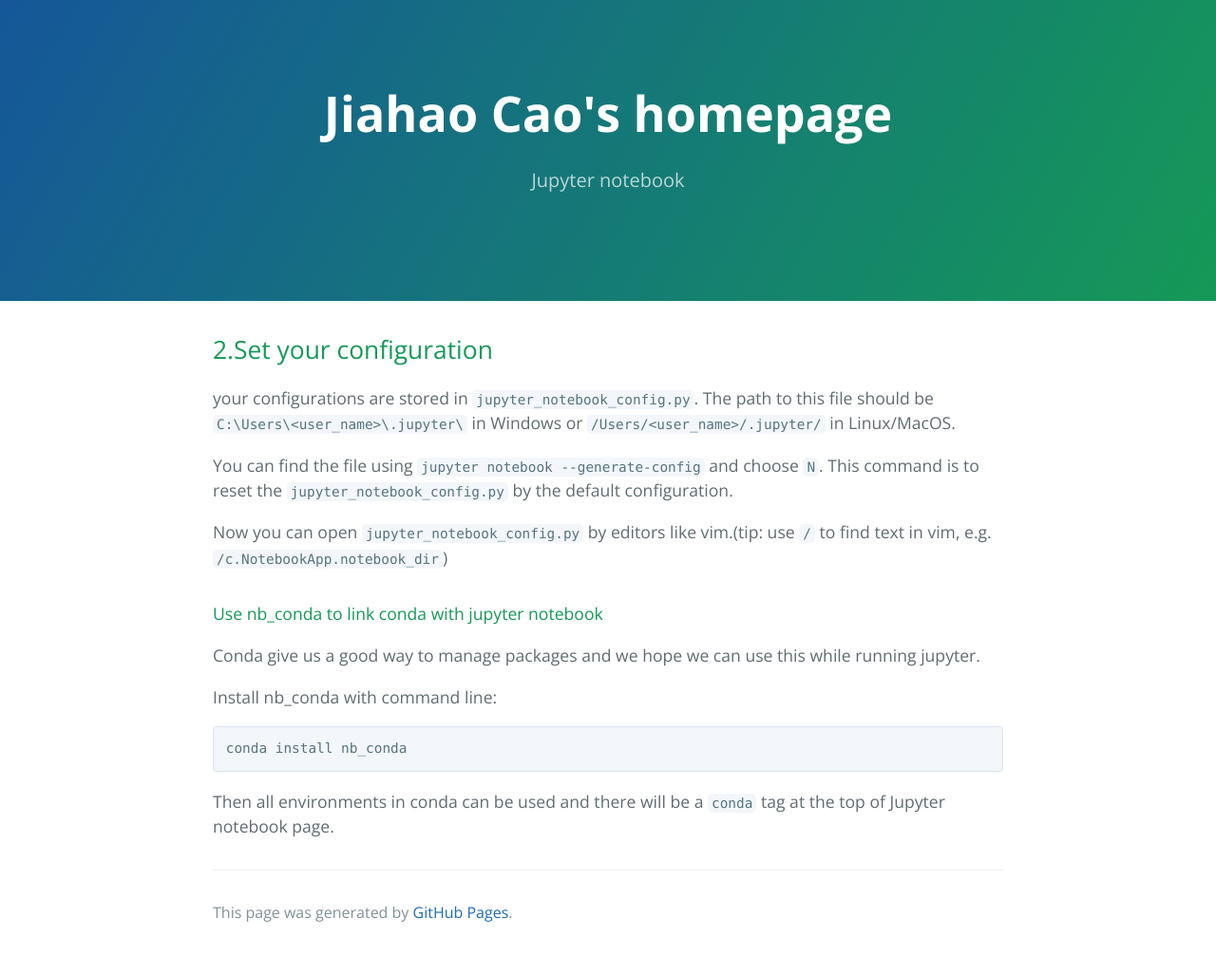
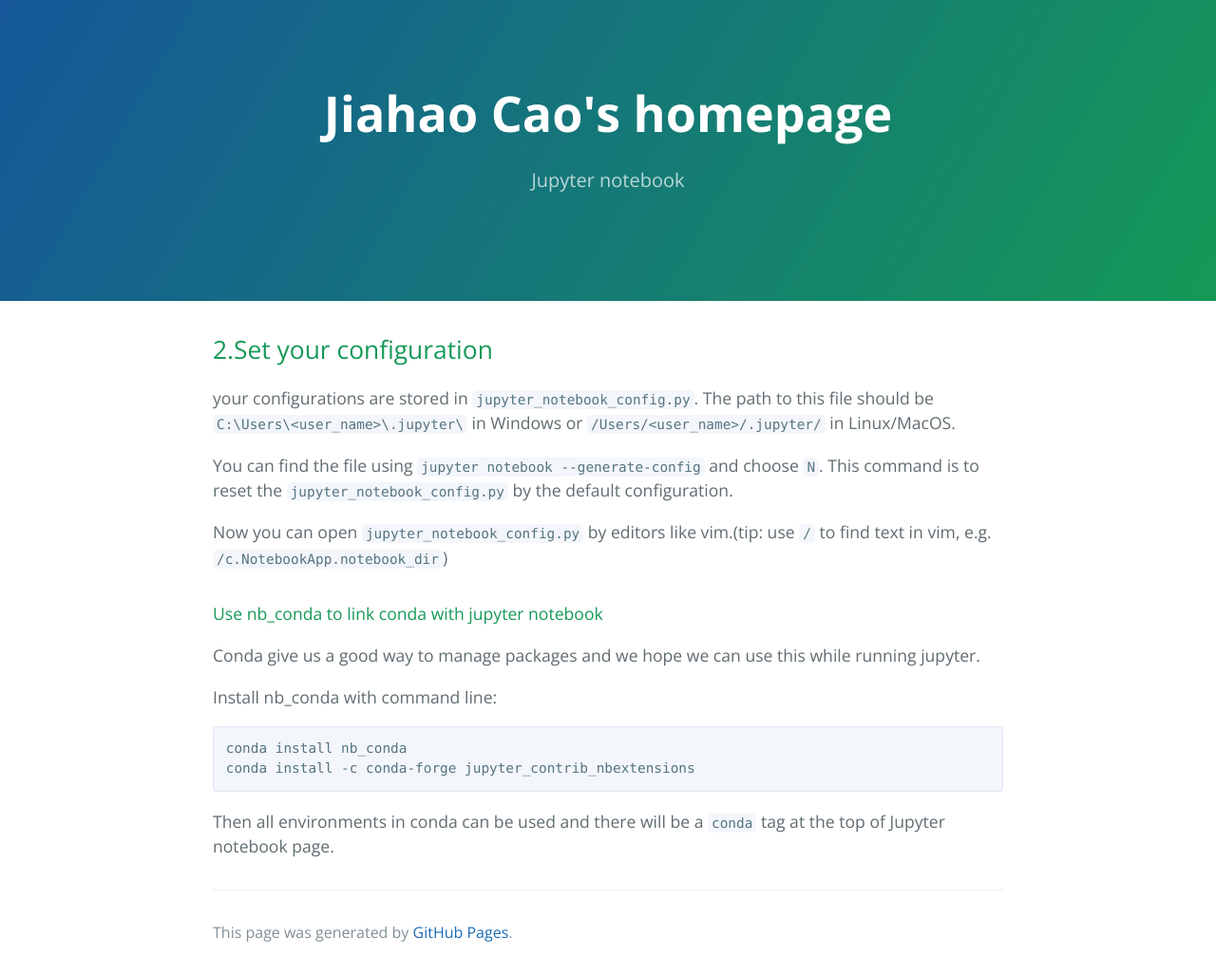
Before and after one commit to caojiahao13/caojiahao13.github.io, a Jekyll site: the page built from myTools/Jupyter/2-Set_Config.md, in a window 1280 px wide. Shown: the whole page at 95% size. Built offline with Jekyll 4.4.1, drawn with Linux system fonts in a browser that asks for light colours; before the commit the page ends 1005 px from its top, so only the background shows below that.

Commit message:
little change for nb_conda

````diff
--- a/myTools/Jupyter/2-Set_Config.md
+++ b/myTools/Jupyter/2-Set_Config.md
@@ -21,6 +21,7 @@ Install nb_conda with command line:
 
 ```
 conda install nb_conda
+conda install -c conda-forge jupyter_contrib_nbextensions
 ```
 
 Then all environments in conda can be used and there will be a ```conda``` tag at the top of Jupyter notebook page.
````
